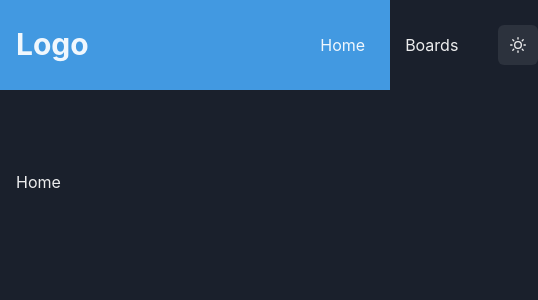
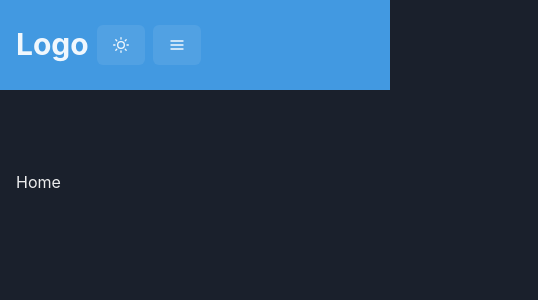
Before and after one commit to IDarkVoidI/trelloClone, a React (Create React App) app: page / in a window 390 px wide. Shown: the top 300 px of the page, 538 px wide, since content can reach past the window. Built offline with nearby package versions, Linux system fonts and the light colour scheme.

Commit message:
fixed drawer for mobile

```diff
--- a/package.json
+++ b/package.json
@@ -4,9 +4,9 @@
   "private": true,
   "dependencies": {
     "@chakra-ui/icons": "^2.0.3",
-    "@chakra-ui/react": "^2.2.3",
-    "@emotion/react": "^11.9.3",
-    "@emotion/styled": "^11.9.3",
+    "@chakra-ui/react": "^1.8.6",
+    "@emotion/react": "^11.8.2",
+    "@emotion/styled": "^11.8.1",
     "@testing-library/jest-dom": "^5.16.4",
     "@testing-library/react": "^13.3.0",
     "@testing-library/user-event": "^13.5.0",
--- a/src/components/Layout/Layout.jsx
+++ b/src/components/Layout/Layout.jsx
@@ -1,5 +1,5 @@
 import React from 'react'
-import Navbar from './Navbar'
+import { Navbar } from './Navbar'
 import { Box, Container } from '@chakra-ui/react'
 
 
--- a/src/components/Layout/Navbar.jsx
+++ b/src/components/Layout/Navbar.jsx
@@ -1,14 +1,15 @@
 import React from 'react'
-import { Box, HStack, Container, Heading, useColorMode, Button } from '@chakra-ui/react'
+import { Box, HStack, Container, Heading, useColorMode, Button, useDisclosure, Drawer, DrawerOverlay, DrawerBody, DrawerContent } from '@chakra-ui/react'
 import { Link } from 'react-router-dom'
-import { SunIcon, MoonIcon } from '@chakra-ui/icons'
+import { SunIcon, MoonIcon, HamburgerIcon } from '@chakra-ui/icons'
 
 
-const Navbar = () => {
+export const Navbar = () => {
     const { toggleColorMode, colorMode } = useColorMode()
 
     return (
-        <Box as='nav' padding={'25px 0'} bgColor='blue.400'>
+        <>
+            <Box as='nav' padding={'25px 0'} bgColor='blue.400' display={{ base: 'none', md: 'block' }}>
                 <Container maxW={'8xl'}>
                     <HStack alignItems={'center'} justifyContent={'space-between'}>
                         <Heading>Logo</Heading>
@@ -22,7 +23,41 @@ const Navbar = () => {
                     </HStack>
                 </Container>
             </Box>
+            <MobileNavbar />
+        </>
     )
 }
 
-export default Navbar
+const MobileNavbar = () => {
+    const { isOpen, onOpen, onClose } = useDisclosure()
+    const { toggleColorMode, colorMode } = useColorMode()
+
+    return (
+        <>
+            <Box display={{ base: 'block', md: 'none' }} bgColor='blue.400' padding={'25px 0'}>
+                <Container maxW={'8xl'}>
+                    <HStack>
+                        <Heading>Logo</Heading>
+                        <Button onClick={toggleColorMode}>
+                            {colorMode === 'light' ? <MoonIcon /> : <SunIcon />}
+                        </Button>
+                        <Button onClick={onOpen}><HamburgerIcon /></Button>
+                    </HStack>
+                </Container>
+            </Box>
+            <Drawer placement='top' onClose={onClose} isOpen={isOpen}>
+                <DrawerOverlay />
+                <DrawerContent height={"200px"} color='black'>
+                    <DrawerBody>
+                        <Box>
+                            <Link to='/'>Home</Link>
+                        </Box>
+                        <Box>
+                            <Link to='/'>Boards</Link>
+                        </Box>
+                    </DrawerBody>
+                </DrawerContent>
+            </Drawer>
+        </>
+    )
+}
--- a/src/index.js
+++ b/src/index.js
@@ -5,6 +5,7 @@ import App from './App';
 import reportWebVitals from './reportWebVitals';
 import { ChakraProvider, extendTheme } from '@chakra-ui/react';
 import { BrowserRouter } from 'react-router-dom'
+
 const config = {
   initialColorMode: 'dark',
   useSystemColorMode: false,
```
Also changed, not shown: 1 other file (tests, documents, lock files or other folders). Lines whose indentation alone changed are shown as unchanged.
